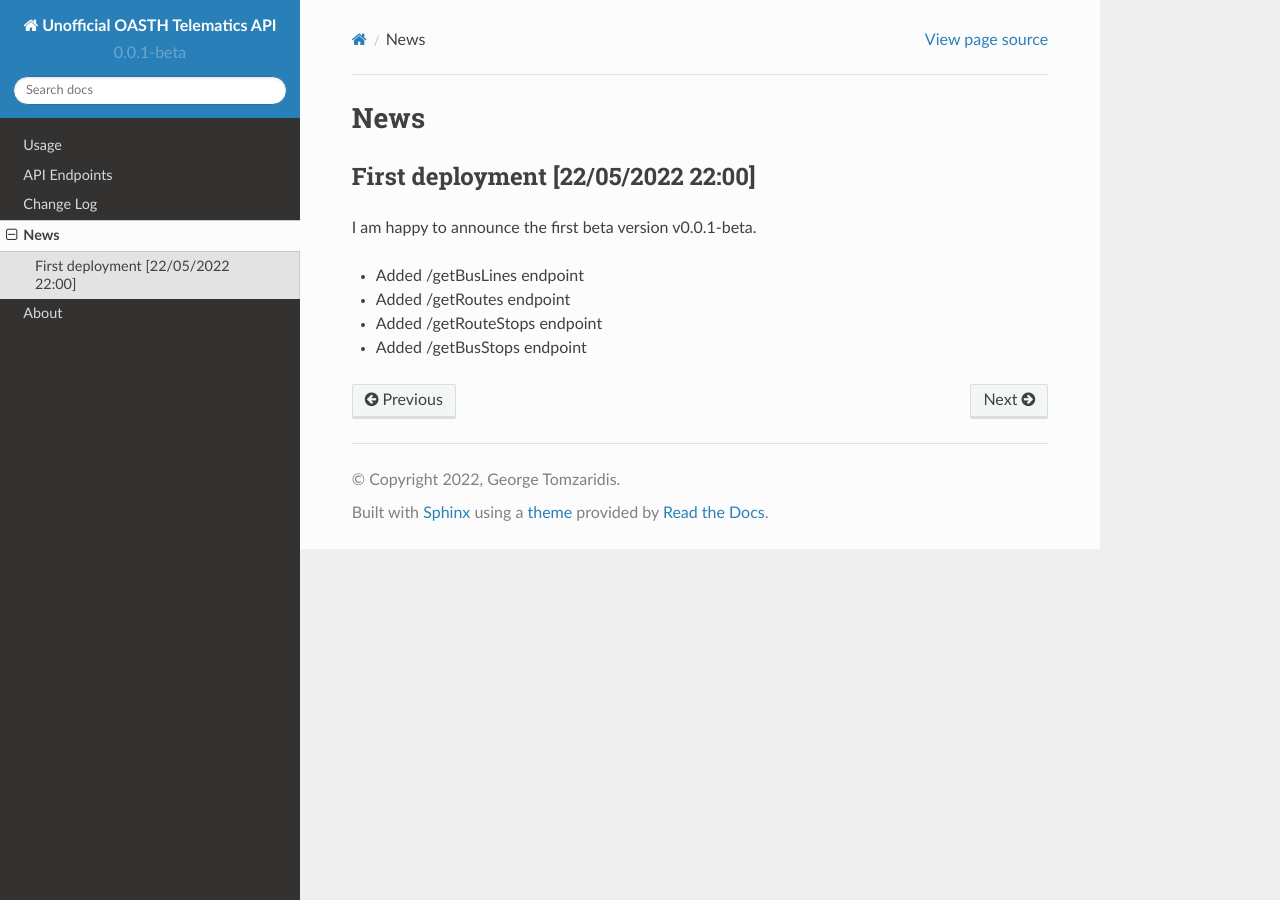
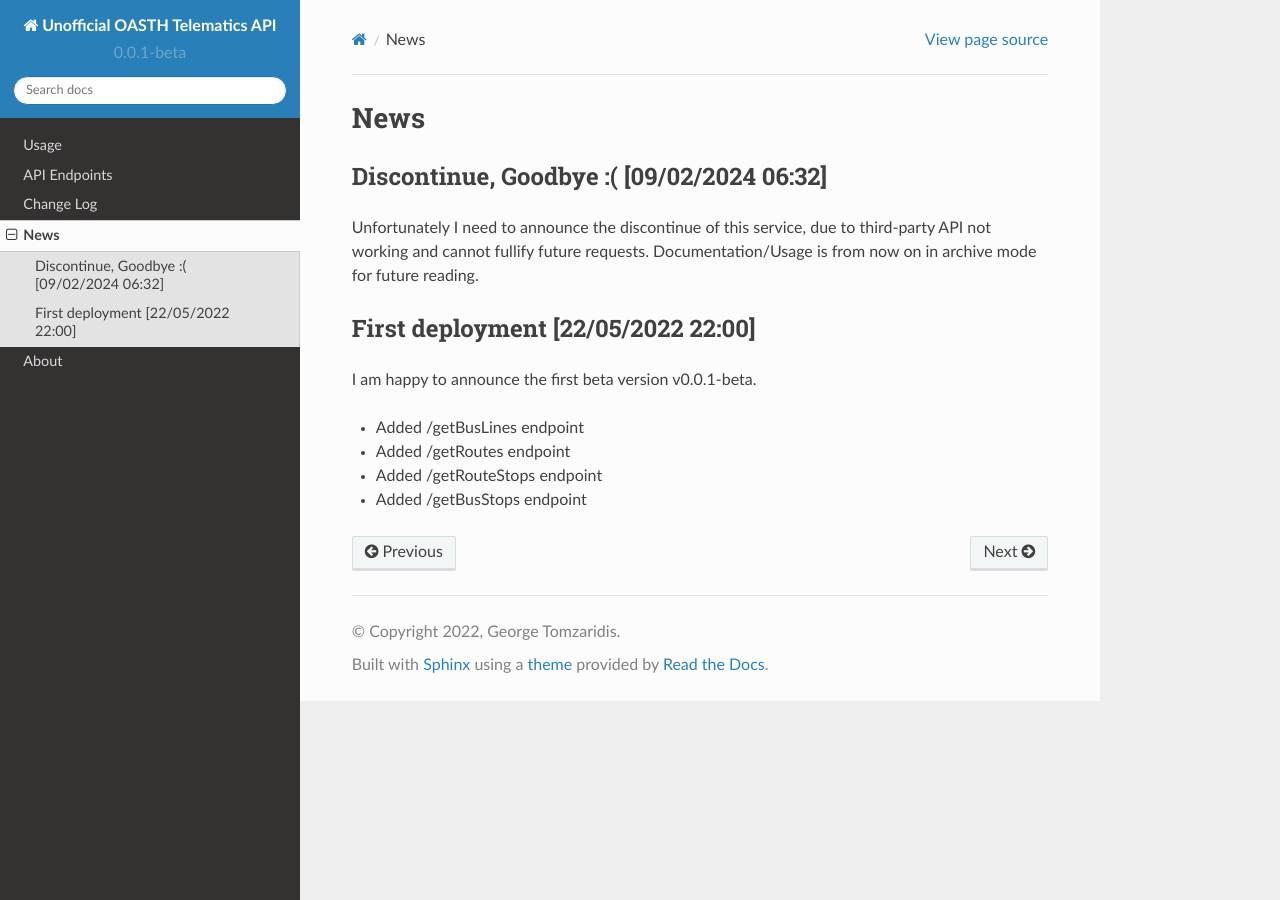
Before and after one commit to georgetomzaridis/oasth-telematics-api-documentation, a Sphinx documentation site: the page built from docs/source/news.rst, in a window 1280 px wide. Built offline with Sphinx 7.4.7 and the Read the Docs theme 2.0.0, drawn with Linux system fonts in a browser that asks for light colours.

Commit message:
Update news.rst

```diff
--- a/docs/source/news.rst
+++ b/docs/source/news.rst
@@ -1,5 +1,14 @@
 News
 =====
+
+.. _Discontinue, Goodbye :( [09/02/2024 06:32]:
+
+Discontinue, Goodbye :( [09/02/2024 06:32]
+------------
+Unfortunately I need to announce the discontinue of this service, due to third-party API not working and cannot fullify future requests.
+Documentation/Usage is from now on in archive mode for future reading.
+
+
 
 .. _First deployment [22/05/2022 22:00]:
 
```
